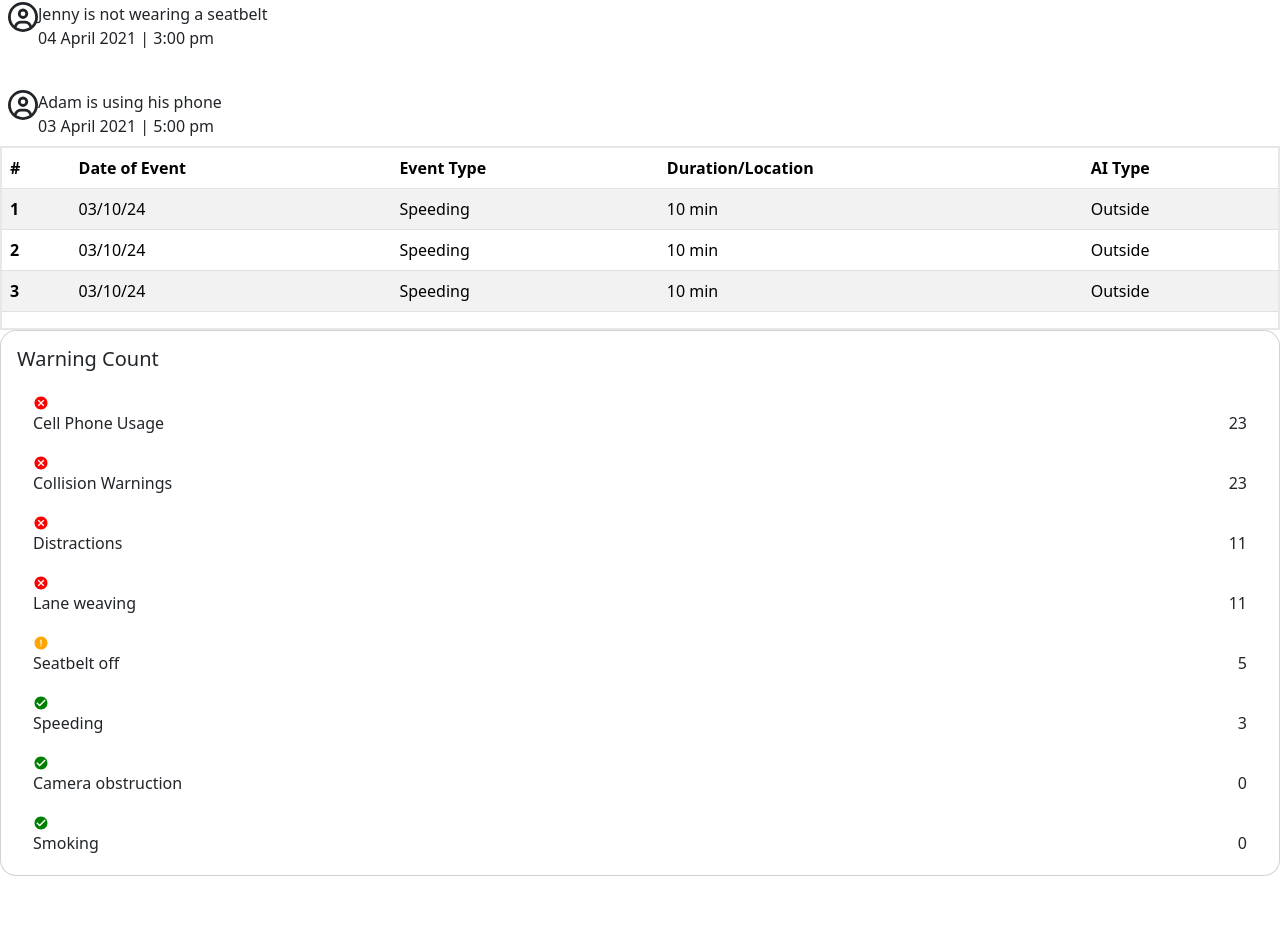
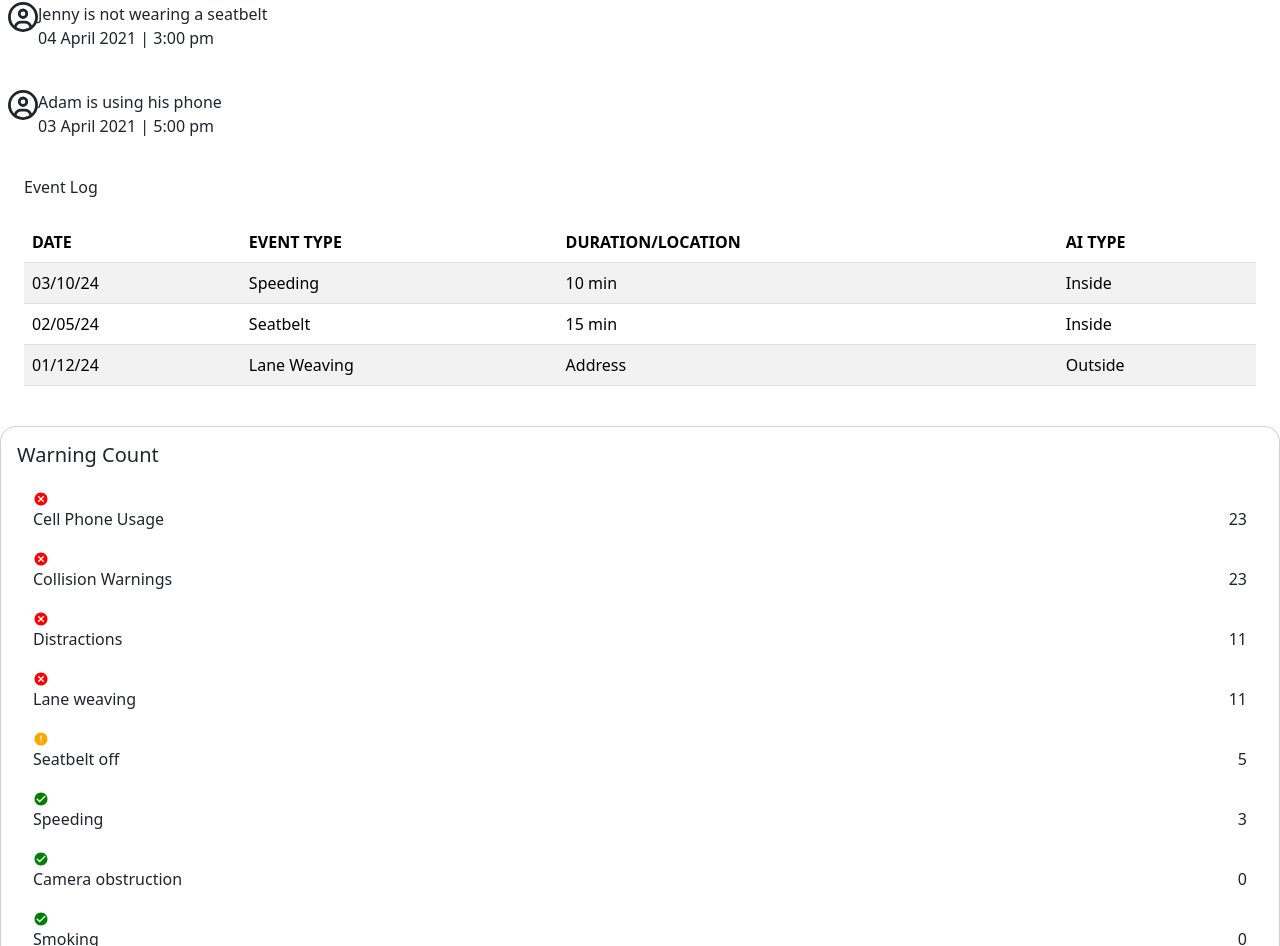
Before and after one commit to colemaring/sd1, a React (Vite) app in the folder client/: page /driver in a window 1280 px wide. Shown: the part 7004-7950 px from the top of the page. Before the commit the page ends 7880 px from the top, so only its background shows below. Built offline with nearby package versions, Linux system fonts and the light colour scheme.

Commit message:
driver dash changes

```diff
--- a/client/src/components/EventsLog.jsx
+++ b/client/src/components/EventsLog.jsx
@@ -1,40 +1,49 @@
-import React from 'react'
+import React from "react";
 
 function EventsLog() {
   return (
+    <div className="p-4">
+      <h2 className="text-xl font-bold pt-2 pb-4">Event Log</h2>
       <table class="table table-striped">
-  <thead>
+        <thead className="text-sm">
           <tr>
-      <th scope="col">#</th>
-      <th scope="col">Date of Event</th>
-      <th scope="col">Event Type</th>
-      <th scope="col">Duration/Location</th>
-      <th scope="col">AI Type</th>
+            <th scope="col" className="text-gray-500 font-thin">
+              DATE
+            </th>
+            <th scope="col" className="text-gray-500 font-thin">
+              EVENT TYPE
+            </th>
+            <th scope="col" className="text-gray-500 font-thin">
+              DURATION/LOCATION
+            </th>
+            <th scope="col" className="text-gray-500 font-thin">
+              AI TYPE
+            </th>
           </tr>
         </thead>
-  <tbody>
+        <tbody className="text-sm">
           <tr>
-      <th scope="row">1</th>
             <td>03/10/24</td>
             <td>Speeding</td>
             <td>10 min</td>
-      <td>Outside</td>
+            <td>Inside</td>
           </tr>
           <tr>
-      <th scope="row">2</th>
-      <td>03/10/24</td>
-      <td>Speeding</td>
-      <td>10 min</td>
-      <td>Outside</td>
-    </tr>    <tr>
-      <th scope="row">3</th>
-      <td>03/10/24</td>
-      <td>Speeding</td>
-      <td>10 min</td>
+            <td>02/05/24</td>
+            <td>Seatbelt</td>
+            <td>15 min</td>
+            <td>Inside</td>
+          </tr>
+          <tr>
+            <td>01/12/24</td>
+            <td>Lane Weaving</td>
+            <td>Address</td>
             <td>Outside</td>
           </tr>
         </tbody>
-</table>  )
+      </table>
+    </div>
+  );
 }
 
-export default EventsLog
+export default EventsLog;
--- a/client/src/components/WarningCount.jsx
+++ b/client/src/components/WarningCount.jsx
@@ -22,23 +22,23 @@ export default function WarningCount() {
   };
 
   return (
-    <Card  border="none" className="rounded-4 bg-slate-200">
+    <Card border="none" className="rounded-4 bg-slate-100">
       <Card.Body>
-        <Card.Title className="text-left text-xl font-bold">Warning Count</Card.Title>
+        <Card.Title className="text-left text-xl font-bold">
+          Warning Count
+        </Card.Title>
         {warnings.map(({ label, count, index }) => (
           <React.Fragment key={label}>
-            <Card className="text-start border-0 p-0 bg-slate-200">
+            <Card className="text-start border-0 p-0 bg-slate-100">
               <Card.Body className="pb-1">
-                <div className="flex justify-between bg-slate-200 ">
+                <div className="flex justify-between bg-slate-100 ">
                   {count <= 3
                     ? icons.good
                     : count <= 5
                     ? icons.alert
                     : icons.bad}{" "}
                   {label}
-                  <span className="float-end">
-                    {count}
-                  </span>
+                  <span className="float-end">{count}</span>
                 </div>{" "}
               </Card.Body>
             </Card>
--- a/client/src/main.jsx
+++ b/client/src/main.jsx
@@ -2,14 +2,12 @@ import React from "react";
 import ReactDOM from "react-dom/client";
 import { BrowserRouter, Routes, Route } from "react-router-dom";
 import App from "./App.jsx";
-import FleetMap from "./pages/FleetMap.jsx";
 import DriverDash from "./pages/DriverDash.jsx";
 
 ReactDOM.createRoot(document.getElementById("root")).render(
   <BrowserRouter>
     <Routes>
       <Route path="/" element={<App />} />
-      <Route path="/fleet" element={<FleetMap />} />
       <Route path="/driver" element={<DriverDash />} />
     </Routes>
   </BrowserRouter>
--- a/client/src/pages/DriverDash.jsx
+++ b/client/src/pages/DriverDash.jsx
@@ -3,11 +3,10 @@ import "bootstrap/dist/css/bootstrap.min.css";
 import "../App.css";
 import SideGrid from "../components/sidebar/SideGrid";
 import Notifications from "../components/fleetdash components/Notifications";
-import WarningCount from "../components/WarningCount"
+import WarningCount from "../components/WarningCount";
 import DriverInfo from "../components/DriverInfo";
 import { PiHouseFill } from "react-icons/pi";
 import EventsLog from "../components/EventsLog";
-
 
 export default function DriverDash() {
   return (
@@ -16,11 +15,14 @@ export default function DriverDash() {
       <div className="w-full ml-20 mr-[30px] ">
         <div className="grid grid-cols-8 auto-rows-[100px] gap-x-[30px] gap-y-[30px] max-h-svh ">
           <div className="col-span-8 row-span-1 col-start-1 row-start-1 h-1 pt-6">
-          <h3 className="text-sm text-gray-400 mr-2"><PiHouseFill className="inline"/> / Driver Analytics / Driver's Name </h3>
-          <h1 className="font-bold text-xl ">Driver's Name</h1>
+            <h3 className="text-sm text-gray-400 mr-2">
+              <PiHouseFill className="inline" /> / Driver Analytics / Driver's
+              Name{" "}
+            </h3>
+            <h1 className="font-bold text-xl ">Driver's Name</h1>
           </div>
           <div className="col-span-2 row-span-2 col-start-1 row-start-2 rounded-xl border-2 ">
-            <DriverInfo/>
+            <DriverInfo />
           </div>
           <div className="col-span-2 row-span-2 col-start-1 row-start-4 overflow-hidden rounded-xl border-2">
             Driver's risk score
@@ -28,10 +30,10 @@ export default function DriverDash() {
           <div className="col-span-2 row-span-3 col-start-1 row-start-6">
             <Notifications />
           </div>
-          <div className="col-span-4 row-span-3 col-start-3 row-start-2 border-2 ">
+          <div className="col-span-4 row-span-3 col-start-3 row-start-2 shadow-xl rounded-xl">
             <EventsLog />
           </div>
-          <div className="col-span-2 row-span-3 col-start-7 row-start-2 bg-slate-200 rounded-xl">
+          <div className="col-span-2 row-span-3 col-start-7 row-start-2 bg-slate-100 rounded-xl">
             <WarningCount />
           </div>
           <div className="col-span-6 row-span-1 col-start-1 row-start-7 "></div>
--- a/client/src/pages/FleetMap.jsx
+++ /dev/null
@@ -1,14 +0,0 @@
-import React from "react";
-import "bootstrap/dist/css/bootstrap.min.css";
-import Maps from "../components/Maps";
-import "../App.css";
-import SideGrid from "../components/sidebar/SideGrid";
-
-export default function FleetDash() {
-  return (
-    <>
-      <SideGrid />
-      <Maps />
-    </>
-  );
-}
```
Also changed, not shown: 5 other files (tests, documents, lock files or other folders). Lines whose indentation alone changed are shown as unchanged.
